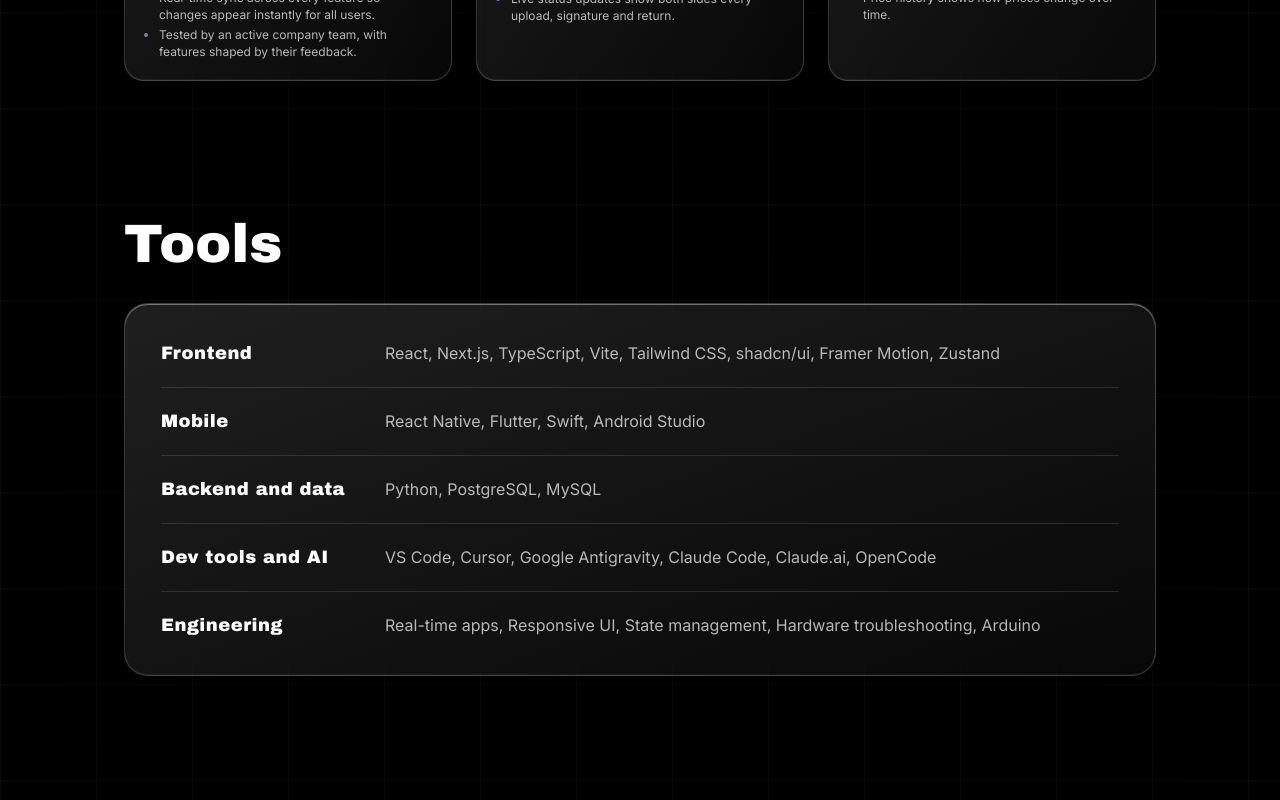
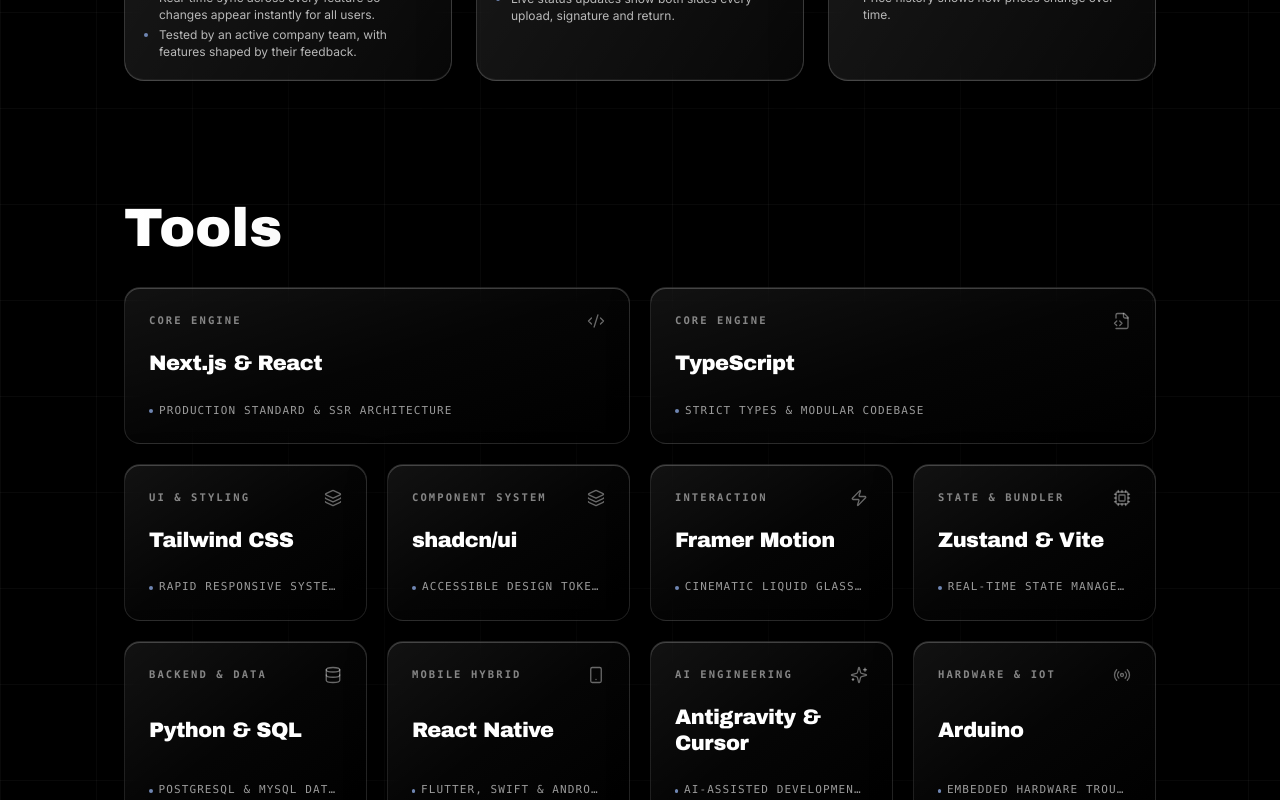
Before and after one commit to Elvoratechnology/tin_frias, a Next.js app: page / in a window 1280 px wide. Shown: the part 2100-2900 px from the top of the page. Built offline with nearby package versions, Linux system fonts and the light colour scheme.

Commit message:
Transform Tools section into modern bento grid matching reference

```diff
--- a/components/ToolsSection.tsx
+++ b/components/ToolsSection.tsx
@@ -1,34 +1,156 @@
 "use client";
 
-import React from "react";
-import { portfolioContent } from "@/data/content";
-import { GlassCard } from "./GlassCard";
+import React, { useRef } from "react";
+import {
+  Code2,
+  FileCode2,
+  Layers,
+  Zap,
+  Cpu,
+  Database,
+  Smartphone,
+  Sparkles,
+  Terminal,
+  Radio,
+} from "lucide-react";
 import { SectionHeading } from "./SectionHeading";
 
-export function ToolsSection() {
-  const { tools } = portfolioContent;
+interface ToolItem {
+  category: string;
+  name: string;
+  detail: string;
+  icon: React.ElementType;
+  wide?: boolean;
+}
+
+const toolItems: ToolItem[] = [
+  // Row 1: 2 Wide Core Engines
+  {
+    category: "CORE ENGINE",
+    name: "Next.js & React",
+    detail: "PRODUCTION STANDARD & SSR ARCHITECTURE",
+    icon: Code2,
+    wide: true,
+  },
+  {
+    category: "CORE ENGINE",
+    name: "TypeScript",
+    detail: "STRICT TYPES & MODULAR CODEBASE",
+    icon: FileCode2,
+    wide: true,
+  },
+
+  // Row 2: 4 Cards
+  {
+    category: "UI & STYLING",
+    name: "Tailwind CSS",
+    detail: "RAPID RESPONSIVE SYSTEMS",
+    icon: Layers,
+  },
+  {
+    category: "COMPONENT SYSTEM",
+    name: "shadcn/ui",
+    detail: "ACCESSIBLE DESIGN TOKENS",
+    icon: Layers,
+  },
+  {
+    category: "INTERACTION",
+    name: "Framer Motion",
+    detail: "CINEMATIC LIQUID GLASS UI",
+    icon: Zap,
+  },
+  {
+    category: "STATE & BUNDLER",
+    name: "Zustand & Vite",
+    detail: "REAL-TIME STATE MANAGEMENT",
+    icon: Cpu,
+  },
+
+  // Row 3: 4 Cards
+  {
+    category: "BACKEND & DATA",
+    name: "Python & SQL",
+    detail: "POSTGRESQL & MYSQL DATABASE",
+    icon: Database,
+  },
+  {
+    category: "MOBILE HYBRID",
+    name: "React Native",
+    detail: "FLUTTER, SWIFT & ANDROID STUDIO",
+    icon: Smartphone,
+  },
+  {
+    category: "AI ENGINEERING",
+    name: "Antigravity & Cursor",
+    detail: "AI-ASSISTED DEVELOPMENT PIPELINE",
+    icon: Sparkles,
+  },
+  {
+    category: "HARDWARE & IOT",
+    name: "Arduino",
+    detail: "EMBEDDED HARDWARE TROUBLESHOOTING",
+    icon: Radio,
+  },
+];
+
+function ToolCard({ item }: { item: ToolItem }) {
+  const cardRef = useRef<HTMLDivElement>(null);
+
+  const handlePointerMove = (e: React.PointerEvent<HTMLDivElement>) => {
+    if (cardRef.current) {
+      const rect = cardRef.current.getBoundingClientRect();
+      cardRef.current.style.setProperty("--mx", `${e.clientX - rect.left}px`);
+      cardRef.current.style.setProperty("--my", `${e.clientY - rect.top}px`);
+    }
+  };
+
+  const Icon = item.icon;
 
   return (
-    <section id="tools" className="pt-24 pb-8">
-      <SectionHeading>{tools.title}</SectionHeading>
+    <div
+      ref={cardRef}
+      onPointerMove={handlePointerMove}
+      className={`group relative overflow-hidden rounded-[16px] border border-white/[0.12] bg-gradient-to-br from-white/[0.07] via-white/[0.02] to-black/70 backdrop-blur-[20px] p-5 sm:p-6 flex flex-col justify-between transition-all duration-300 hover:border-white/30 hover:scale-[1.01] shadow-[inset_0_1px_0_rgba(255,255,255,0.22),0_12px_36px_rgba(0,0,0,0.5)] ${
+        item.wide ? "col-span-1 sm:col-span-2 md:col-span-2" : "col-span-1"
+      } before:pointer-events-none before:absolute before:inset-0 before:opacity-0 group-hover:before:opacity-100 before:transition-opacity before:duration-300 before:bg-[radial-gradient(220px_circle_at_var(--mx,50%)_var(--my,0%),rgba(255,255,255,0.18),transparent_70%)]`}
+    >
+      {/* Top Row: Category Label (Left) and Subtle Icon (Right) */}
+      <div className="flex items-center justify-between gap-2 mb-4">
+        <span className="text-[10px] sm:text-[10.5px] font-mono font-bold tracking-[0.2em] text-white/50 uppercase select-none">
+          {item.category}
+        </span>
+        <div className="text-white/40 group-hover:text-white/80 transition-colors">
+          <Icon className="w-4 h-4 sm:w-[18px] sm:h-[18px]" strokeWidth={1.75} />
+        </div>
+      </div>
 
-      <GlassCard className="p-7 sm:p-9 divide-y divide-white/[0.12]">
-        {tools.groups.map((group, idx) => (
-          <div
-            key={idx}
-            className={`grid grid-cols-1 md:grid-cols-[200px_1fr] gap-2 md:gap-6 items-baseline ${
-              idx === 0 ? "pb-5" : idx === tools.groups.length - 1 ? "pt-5" : "py-5"
-            }`}
-          >
-            <h3 className="font-display text-[17px] sm:text-[18px] text-white tracking-wide">
-              {group.category}
-            </h3>
-            <p className="text-white/70 text-[15px] sm:text-[16px] leading-relaxed">
-              {group.items.join(", ")}
-            </p>
-          </div>
+      {/* Middle: Tool Name */}
+      <div className="my-auto py-1">
+        <h3 className="font-display text-[18px] sm:text-[21px] text-white leading-tight tracking-tight">
+          {item.name}
+        </h3>
+      </div>
+
+      {/* Bottom: Bullet Detail */}
+      <div className="mt-3.5 pt-2 flex items-center gap-1.5 text-[10.5px] sm:text-[11px] font-mono tracking-[0.1em] text-white/60">
+        <span className="h-1 w-1 rounded-full bg-[#6f86b3]" />
+        <span className="uppercase truncate">{item.detail}</span>
+      </div>
+    </div>
+  );
+}
+
+export function ToolsSection() {
+  return (
+    <section id="tools" className="pt-20 pb-10">
+      <SectionHeading>Tools</SectionHeading>
+
+      {/* Bento Grid: 2 wide cards on row 1, 4 cards on row 2, 4 cards on row 3 */}
+      <div className="grid grid-cols-1 sm:grid-cols-2 md:grid-cols-4 gap-4 sm:gap-5">
+        {toolItems.map((item, idx) => (
+          <ToolCard key={idx} item={item} />
         ))}
-      </GlassCard>
+      </div>
     </section>
   );
 }
```
